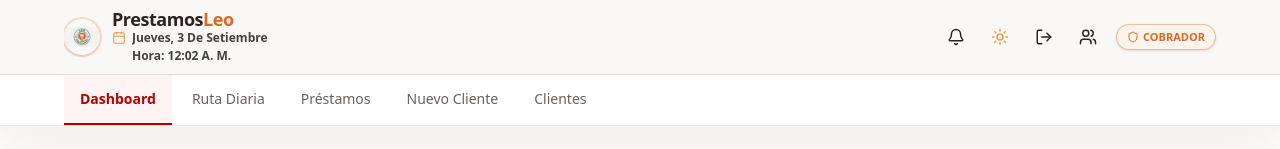
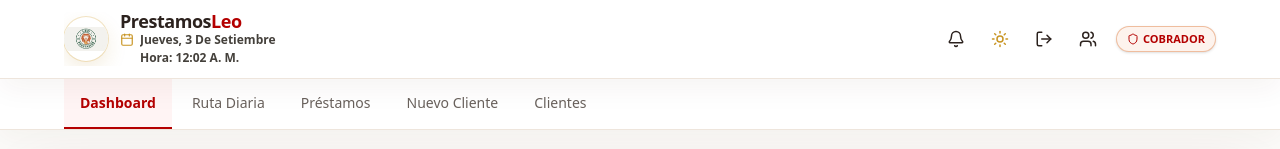
Before and after one commit to LeooTech-hub/PrestamosLeoWEB, a Next.js app: page / in a window 1280 px wide. Both pictures are taken after a click on the button 1000 px from the left and 37 px from the top of the page. Shown: the top 149 px of the page. Built offline with nearby package versions, Linux system fonts and the light colour scheme; no server answers.

Commit message:
feat(ui): restyle header without changing behavior

```diff
--- a/src/components/Header.tsx
+++ b/src/components/Header.tsx
@@ -86,7 +86,7 @@ export const Header: React.FC<HeaderProps> = ({
           Desktop: Logo + Título + Fecha | [+ Crear] [Bell] [Refresh] [Theme]
           flex-nowrap + overflow-hidden evita que los ítems se encimen.
       ────────────────────────────────────────────────────────────── */}
-      <header className="sticky top-0 z-30 h-auto py-2.5 px-4 w-full bg-[#FAF8F5]/95 dark:bg-[#1C1917]/95 backdrop-blur-md border-b border-[#E6DCD2] dark:border-[#3D352E] flex items-center justify-center transition-colors duration-300 overflow-hidden">
+      <header className="sticky top-0 z-30 h-auto py-3 px-4 w-full bg-white/92 dark:bg-[#171514]/92 backdrop-blur-xl border-b border-[#EEE5DC] dark:border-[#3A312B] flex items-center justify-center transition-colors duration-300 overflow-hidden shadow-[0_10px_28px_rgba(82,46,20,.05)]">
         <div className="w-full max-w-6xl mx-auto flex items-center justify-between gap-4 flex-nowrap">
           {/* ── Brand & Logo ─────────────────────────────── */}
           <div className="flex items-center gap-3 min-w-0 flex-1 overflow-hidden">
@@ -95,15 +95,15 @@ export const Header: React.FC<HeaderProps> = ({
               alt="PrestamosLeo Logo"
               width={36}
               height={36}
-              className="w-9 h-9 object-contain rounded-full shadow-sm ring-2 ring-[#D96B27]/20 dark:ring-[#E07A5F]/30 shrink-0"
+              className="w-11 h-11 object-contain rounded-full shadow-[0_8px_20px_rgba(181,137,31,.15)] ring-1 ring-[#D6AA43]/30 dark:ring-[#D6AA43]/25 shrink-0"
             />
             <div className="flex flex-col min-w-0 overflow-hidden">
               <h1 className="text-lg font-bold tracking-tight text-[#2C221E] dark:text-[#EAE0D5] truncate leading-none">
-                Prestamos<span className="text-[#D96B27] dark:text-[#E07A5F]">Leo</span>
+                Prestamos<span className="text-[#B40000] dark:text-[#F06A5C]">Leo</span>
               </h1>
               <div className="flex flex-col text-xs font-semibold text-stone-700 dark:text-stone-300 capitalize truncate mt-0.5">
                 <div className="flex items-center gap-1.5 truncate">
-                  <Calendar className="w-3.5 h-3.5 text-[#E89D4F] shrink-0" />
+                  <Calendar className="w-3.5 h-3.5 text-[#C89422] shrink-0" />
                   <span className="truncate">{dateLine1}</span>
                 </div>
                 {currentTime && (
@@ -120,7 +120,7 @@ export const Header: React.FC<HeaderProps> = ({
             {/* 1º Notificaciones */}
             <button
               onClick={() => setIsNotificationsOpen(!isNotificationsOpen)}
-              className="relative w-8 h-8 p-1.5 flex items-center justify-center rounded-xl bg-transparent border-none text-[#6E615A] dark:text-[#C2B29F] hover:text-[#D96B27] dark:hover:text-[#E07A5F] hover:bg-[#FDF3ED] dark:hover:bg-neutral-800 transition-all active:scale-95"
+              className="relative w-8 h-8 p-1.5 flex items-center justify-center rounded-xl bg-transparent border-none text-[#6E615A] dark:text-[#C2B29F] hover:text-[#B40000] dark:hover:text-[#F06A5C] hover:bg-[#FFF3F3] dark:hover:bg-[#2A211D] transition-all active:scale-95"
               title="Centro de Alertas"
             >
               <Bell className="w-[18px] h-[18px] text-[#2C221E] dark:text-[#EAE0D5]" />
@@ -136,7 +136,7 @@ export const Header: React.FC<HeaderProps> = ({
               <button
                 onClick={onOpenTrash}
                 title="Historial de Borrados"
-                className="w-8 h-8 p-1.5 flex items-center justify-center rounded-xl bg-transparent border-none text-[#6E615A] dark:text-[#C2B29F] hover:text-[#D96B27] dark:hover:text-[#E07A5F] hover:bg-[#FDF3ED] dark:hover:bg-neutral-800 transition-all active:scale-95"
+                className="w-8 h-8 p-1.5 flex items-center justify-center rounded-xl bg-transparent border-none text-[#6E615A] dark:text-[#C2B29F] hover:text-[#B40000] dark:hover:text-[#F06A5C] hover:bg-[#FFF3F3] dark:hover:bg-[#2A211D] transition-all active:scale-95"
               >
                 <Trash2 className="w-[18px] h-[18px] text-[#2C221E] dark:text-[#EAE0D5]" />
               </button>
@@ -146,10 +146,10 @@ export const Header: React.FC<HeaderProps> = ({
             <button
               onClick={toggleTheme}
               title={theme === 'dark' ? 'Cambiar a Modo Día' : 'Activar Modo Nocturno Cálido'}
-              className="w-8 h-8 p-1.5 flex items-center justify-center rounded-xl bg-transparent border-none text-[#6E615A] dark:text-[#C2B29F] hover:text-[#E89D4F] dark:hover:text-[#E89D4F] hover:bg-[#FDF3ED] dark:hover:bg-neutral-800 transition-all active:scale-95"
+              className="w-8 h-8 p-1.5 flex items-center justify-center rounded-xl bg-transparent border-none text-[#6E615A] dark:text-[#C2B29F] hover:text-[#C89422] dark:hover:text-[#C89422] hover:bg-[#FDF3ED] dark:hover:bg-neutral-800 transition-all active:scale-95"
             >
               {theme === 'dark' ? (
-                <Sun className="w-[18px] h-[18px] text-[#E89D4F]" />
+                <Sun className="w-[18px] h-[18px] text-[#C89422]" />
               ) : (
                 <Moon className="w-[18px] h-[18px] text-[#2C221E] dark:text-[#E5E7EB]" />
               )}
@@ -160,7 +160,7 @@ export const Header: React.FC<HeaderProps> = ({
               type="button"
               onClick={handleLogout}
               title="Cerrar Sesión"
-              className="w-8 h-8 p-1.5 flex items-center justify-center rounded-xl bg-transparent border-none text-[#6E615A] dark:text-[#C2B29F] hover:text-[#C84B31] dark:hover:text-[#C84B31] hover:bg-[#FDF3ED] dark:hover:bg-neutral-800 transition-all active:scale-95"
+              className="w-8 h-8 p-1.5 flex items-center justify-center rounded-xl bg-transparent border-none text-[#6E615A] dark:text-[#C2B29F] hover:text-[#A80000] dark:hover:text-[#F06A5C] hover:bg-[#FFF3F3] dark:hover:bg-[#2A211D] transition-all active:scale-95"
             >
               <LogOut className="w-[18px] h-[18px] text-[#2C221E] dark:text-[#EAE0D5]" />
             </button>
@@ -171,7 +171,7 @@ export const Header: React.FC<HeaderProps> = ({
               id="open-user-management-btn"
               onClick={onOpenUserManagement}
               title="Gestión de Usuarios"
-              className="w-8 h-8 p-1.5 flex items-center justify-center rounded-xl bg-transparent border-none text-[#6E615A] dark:text-[#C2B29F] hover:text-[#D96B27] dark:hover:text-[#E07A5F] hover:bg-[#FDF3ED] dark:hover:bg-neutral-800 transition-all active:scale-95"
+              className="w-8 h-8 p-1.5 flex items-center justify-center rounded-xl bg-transparent border-none text-[#6E615A] dark:text-[#C2B29F] hover:text-[#B40000] dark:hover:text-[#F06A5C] hover:bg-[#FFF3F3] dark:hover:bg-[#2A211D] transition-all active:scale-95"
             >
               <Users className="w-[18px] h-[18px] text-[#2C221E] dark:text-[#EAE0D5]" />
             </button>
@@ -182,7 +182,7 @@ export const Header: React.FC<HeaderProps> = ({
               id="role-badge-btn"
               onClick={onOpenUserManagement}
               title="Gestión de Usuarios"
-              className="flex items-center justify-center gap-1 px-2.5 py-1 rounded-full border font-bold text-[11px] shadow-sm transition-all duration-150 border-[#D96B27]/40 dark:border-[#E07A5F]/40 bg-[#FDF3ED] dark:bg-[#D96B27]/20 text-[#D96B27] dark:text-[#E07A5F] cursor-pointer hover:bg-amber-100 dark:hover:bg-[#D96B27]/30 active:scale-95"
+              className="flex items-center justify-center gap-1 px-2.5 py-1 rounded-full border font-bold text-[11px] shadow-sm transition-all duration-150 border-[#D96B27]/40 dark:border-[#E07A5F]/40 bg-[#FDF3ED] dark:bg-[#D96B27]/20 text-[#B40000] dark:text-[#F06A5C] cursor-pointer hover:bg-amber-100 dark:hover:bg-[#D96B27]/30 active:scale-95"
             >
               <Shield className="w-3 h-3" />
               {resolvedRole}
```
